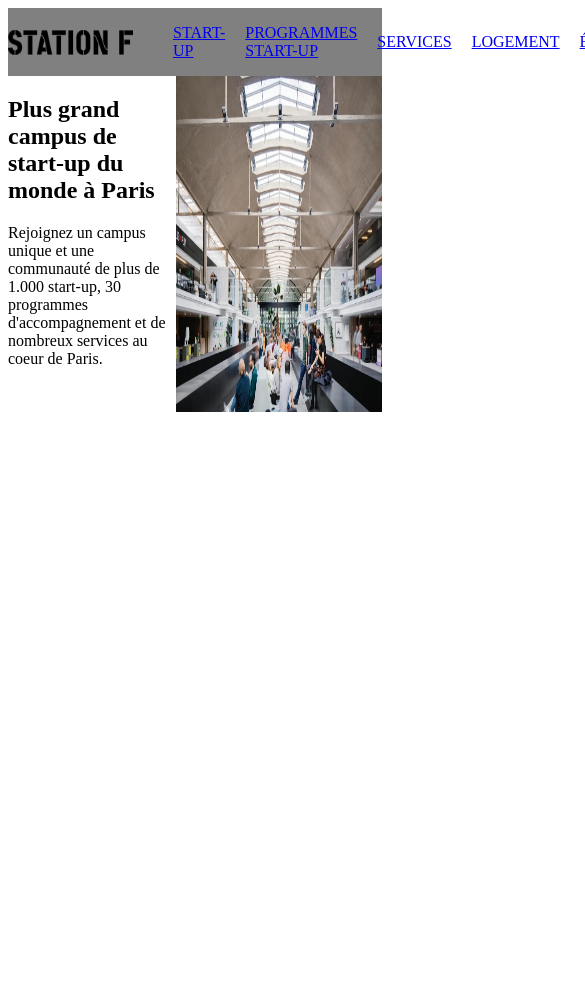
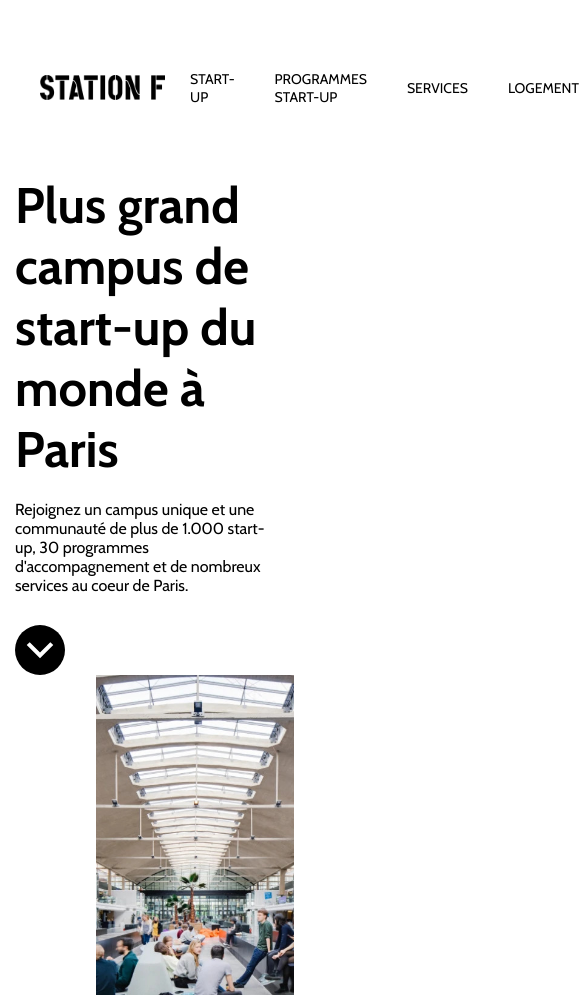
Before and after one commit to OphelieThomas33/projet-stationF, a plain HTML site: page Code StationF/index.html in a window 390 px wide. Shown: the top 995 px of the page, 585 px wide, since content can reach past the window. Before the commit the page ends 844 px from the top, so only its background shows below. Drawn offline with nearby package versions, Linux system fonts and the light colour scheme.

Commit message:
Modify cover - responsive

```diff
--- a/Code StationF/CSS/style.css
+++ b/Code StationF/CSS/style.css
@@ -1,34 +1,80 @@
+/* reset : réinitialisation des styles par défauts des navigateurs */
+
+a {
+    text-decoration: none;
+    color: inherit;
+}
+
+ul,
+ol {
+    list-style: none;
+}
+
+* {
+    margin: 0;
+    padding: 0;
+}
+
+/* Style général */
+
+* {
+    font-family: 'Cabin', sans-serif;
+}
+
+.flux {
+    margin-left: 75px;
+    margin-right: 75px;
+}
+
+@media (max-width: 500px) {
+    .flux {
+        margin-left: 15px;
+        margin-right: 15px;
+    }
+}
+
+.flux-small {
+
+}
+
+.flux-medium {
+
+}
+
 /* START : stylisation du header */
 
 .header {
-    background-color: gray;
     display: flex;
     align-items: center;
     justify-content: space-between;
+    margin-top: 50px;
+    margin-bottom: 50px;
 }
 
 .logo {
     width: 125px;
     height: 25px;
+    margin: 25px;
 }
 
 .list-links {
     display: flex;
     align-items: center;
-    list-style: none;
-    column-gap: 20px;
+    column-gap: 40px;
 }
 
 .nav-link {
     text-transform: uppercase;
+    font-size: 14px;
 }
 
 
 .button {
     background-color: black;
     color: white;
-    padding: 10px 15px;
-    border-radius: 20px;
+    padding: 15px 30px;
+    border-radius: 30px;
+    font-weight: 500;
 }
 
 /* à la place de .button on peut aussi utiliser "le dernier élément de .nav-link"
@@ -49,9 +95,46 @@ il existe aussi
 
 .cover {
     display: flex;
+    align-items: center;
+}
+
+@media (max-width: 500px) {
+    .cover {
+        flex-direction: column;
+    }
+}
+
+.cover-title {
+    font-size: 50px;
+    margin-bottom: 20px;
+}
+
+.cover-text {
+    padding-right: 100px;
+}
+
+.cover-intro {
+    margin-bottom: 30px;
 }
 
 .img-office {
     width: 55%;
     flex-shrink: 0;
+    height: 320px;
+    object-fit: cover;
+    object-position: bottom;
 }
+
+.icon-scroll {
+    background-color: black;
+    width: 50px;
+    height: 50px;
+    display: flex;
+    align-items: center;
+    justify-content: center;
+    border-radius: 50%;
+}
+
+.icon-scroll img {
+    width: 100%;
+}
--- a/Code StationF/index.html
+++ b/Code StationF/index.html
@@ -3,12 +3,16 @@
 	<head>
 		<meta charset="utf-8">
 		<title>Recode StationF </title>
+		<meta name="viewport" content="width=device-width, initial-scale=1.0">
 		<link rel="stylesheet" href="./CSS/style.css">
+		<link rel="preconnect" href="https://fonts.googleapis.com">
+		<link rel="preconnect" href="https://fonts.gstatic.com" crossorigin>
+		<link href="https://fonts.googleapis.com/css2?family=Cabin:ital,wght@0,400;0,500;0,600;0,700;1,400;1,500;1,600;1,700&display=swap" rel="stylesheet">
 	</head>
 	<body>
 
 		<!-- START header : Le menu de ma page -->
-		<header class="header">
+		<header class="header flux">
 			<img class="logo" src="./images/logo.png" alt="Logo de StationF">
 			<nav class="nav">
 				<ul class="list-links">
@@ -36,7 +40,7 @@
 							<option value="FR">FR</option>
 							<option value="EN">EN</option>
 						</select></li>
-					<li><a href="#">Postuler</a></li>  <!-- Pas faire de bouton quand on fait des liens -->
+					<li><a class="button" href="#">Postuler</a></li>  <!-- Pas faire de bouton quand on fait des liens -->
 				</ul>
 			</nav>
 		</header>
@@ -45,11 +49,11 @@
 		<!-- START main : Le contenu de ma page -->
 		<main>
 			<!--START Cover : la première section de ma page-->
-			<section class="cover">
-				<div >
-					<h1>Plus grand campus de start-up du monde à Paris</h1>
-					<p>Rejoignez un campus unique et une communauté de plus de 1.000 start-up, 30 programmes d'accompagnement et de nombreux services au coeur de Paris.</p>
-					<a href="">
+			<section class="cover flux">
+				<div class="cover-text">
+					<h1 class="cover-title">Plus grand campus de start-up du monde à Paris</h1>
+					<p class="cover-intro">Rejoignez un campus unique et une communauté de plus de 1.000 start-up, 30 programmes d'accompagnement et de nombreux services au coeur de Paris.</p>
+					<a href="#" class="icon-scroll">
 						<img src="./images/arrow-down-s-line.svg" alt="Cliquez ici pour accéder à la section..."></a>
 				</div>
 				<img class="img-office" src="./images/home.jpg" alt="Photographie des locaux de Station F">
```
Also changed, not shown: Code StationF/images/Arrow-down.svg.png (added), théorie-5/style.css (line endings or trailing spaces).
